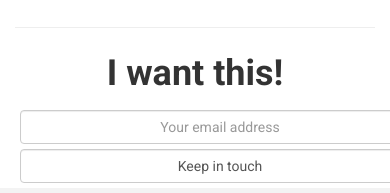
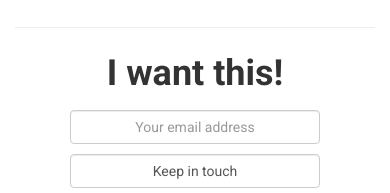
Before and after one commit to tasuk/psfg, a Django app: page /labs in a window 390 px wide; the page is wider, and only the part inside the window is pictured. Shown: the part 1611-1804 px from the top of that part. Run offline with Django 3.2, Linux system fonts and the light colour scheme; some libraries are stand-ins or nearby versions.

Commit message:
Make form narrower and fix it in mobile view

```diff
--- a/homepage/templates/index.html
+++ b/homepage/templates/index.html
@@ -24,7 +24,8 @@
         .features h3, .features .well ul { padding-left: 20px; }
 
         form div { text-align: center; }
-        .form-inline .form-control { text-align: center; width: 400px; margin: 5px; }
+        .form-inline .form-control { text-align: center; width: 250px; margin: 5px; }
+        .form-control { display: inline-block; }
         form label { font-size: 36px; }
     </style>
 </head>
```
